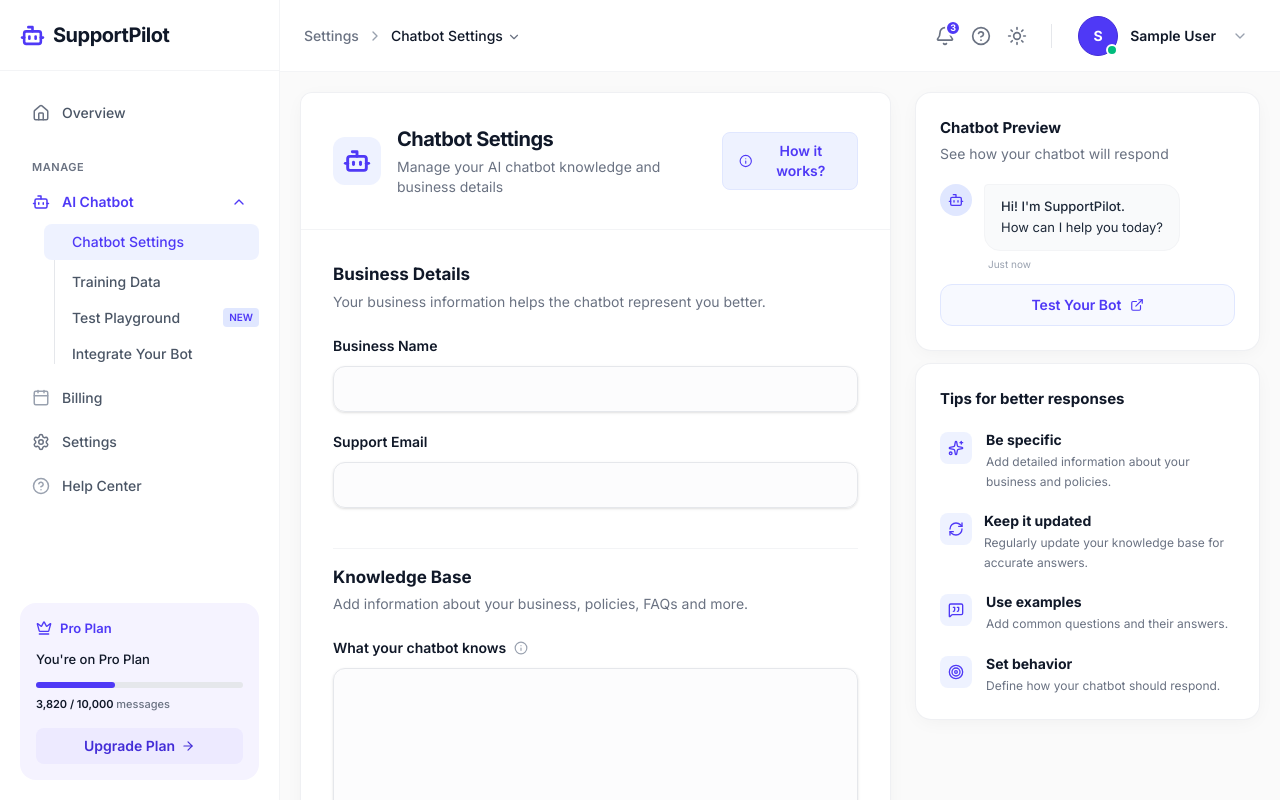
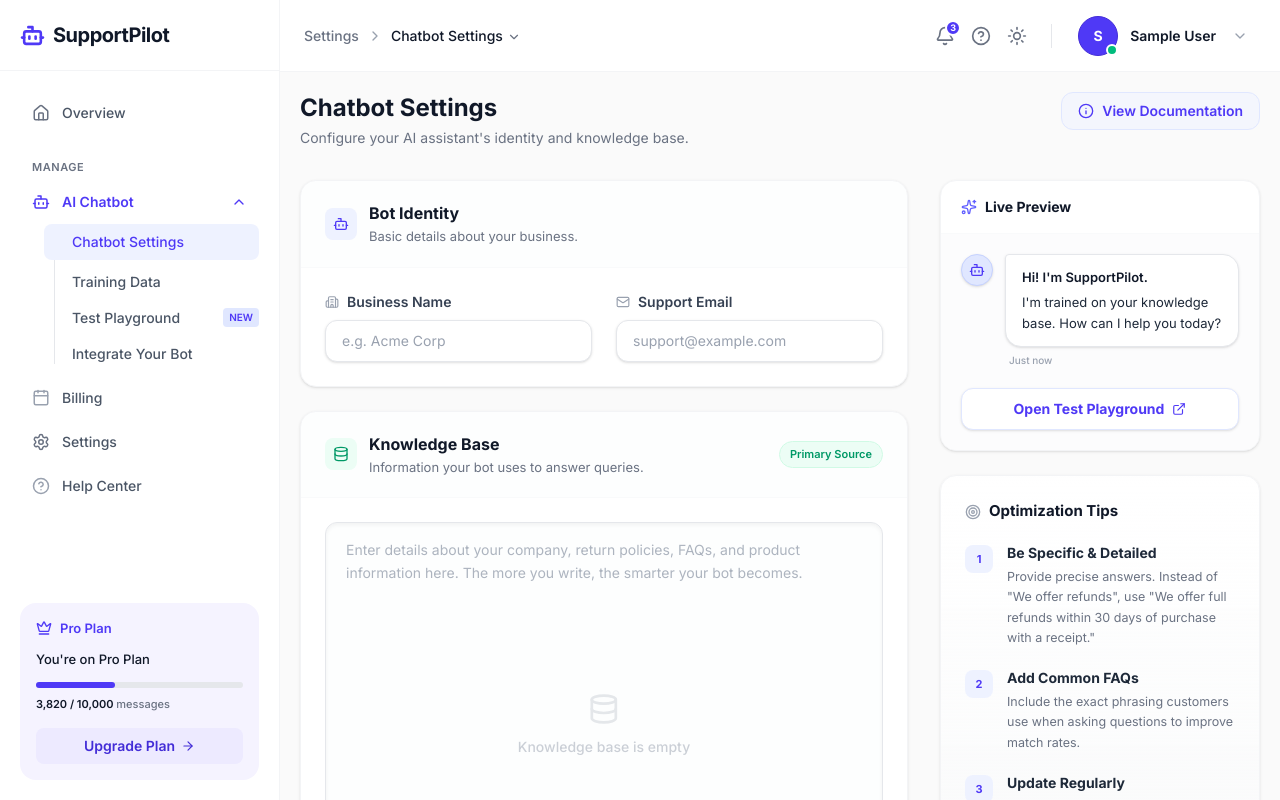
Before and after one commit to hassanMansoor518/supportpilot, a Next.js app: page /dashboard/ChatbotSettings in a window 1280 px wide. Built offline with nearby package versions, Linux system fonts and the light colour scheme; no server answers; the database is empty; sample sign-in values are in the browser's storage.

Commit message:
feat: add chatbot settings management component and dashboard layout navigation

```diff
--- a/src/components/ChatbotSettings.tsx
+++ b/src/components/ChatbotSettings.tsx
@@ -8,7 +8,10 @@
   RefreshCw,
   MessageSquareQuote,
   Target,
-  Loader2
+  Loader2,
+  Building2,
+  Mail,
+  Database
 } from "lucide-react";
 import toast from "react-hot-toast";
 
@@ -64,190 +67,210 @@
   };
 
   return (
-    <div className="max-w-[1400px] mx-auto flex flex-col xl:flex-row gap-4 lg:gap-6 font-sans">
-      {/* Left Column - Main Settings */}
-      <div className="flex-1 space-y-3">
-        <div className="bg-white border border-gray-200/60 rounded-xl shadow-[0_4px_20px_-4px_rgba(0,0,0,0.05)] overflow-hidden">
-          {/* Header */}
-          <div className="p-3 md:p-8 border-b border-gray-100 flex flex-col md:flex-row md:items-center justify-between gap-4">
-            <div className="flex items-center gap-4">
-              <div className="w-12 h-12 bg-indigo-50 rounded-xl flex items-center justify-center text-indigo-600 flex-shrink-0">
-                <Bot size={28} strokeWidth={2.5} />
+    <div className="flex flex-col h-full font-sans max-w-6xl mx-auto">
+      {/* ── Page Header ── */}
+      <div className="flex items-start justify-between mb-8">
+        <div>
+          <h1 className="text-2xl font-bold text-gray-900">Chatbot Settings</h1>
+          <p className="text-sm text-gray-500 mt-1">
+            Configure your AI assistant's identity and knowledge base.
+          </p>
         </div>
-              <div>
-                <h2 className="text-xl font-bold text-gray-900 tracking-tight">Chatbot Settings</h2>
-                <p className="text-sm text-gray-500 mt-1">Manage your AI chatbot knowledge and business details</p>
-              </div>
-            </div>
-            <button className="flex items-center gap-2 text-indigo-600 bg-indigo-50 hover:bg-indigo-100 px-4 py-2 rounded-lg text-sm font-semibold transition-colors w-fit border border-indigo-100">
+        <button className="flex items-center gap-2 text-sm font-semibold text-indigo-600 bg-indigo-50/50 hover:bg-indigo-100/50 border border-indigo-100 px-4 py-2 rounded-xl transition-colors">
           <Info size={16} />
-              How it works?
+          View Documentation
         </button>
       </div>
 
-          <div className="p-6 md:p-8">
-            {/* Business Details Section */}
-            <div className="mb-10">
-              <h3 className="text-[17px] font-bold text-gray-900">Business Details</h3>
-              <p className="text-sm text-gray-500 mt-1 mb-6">
-                Your business information helps the chatbot represent you better.
-              </p>
+      <div className="flex flex-col xl:flex-row gap-6 lg:gap-8 flex-1 pb-10">
 
-              <div className="space-y-5">
+        {/* ── LEFT: Main Form ── */}
+        <div className="flex-1 space-y-6">
+
+          {/* Identity Card */}
+          <div className="bg-white rounded-2xl border border-gray-100 shadow-sm overflow-hidden">
+            <div className="px-6 py-5 border-b border-gray-50 bg-gray-50/30 flex items-center gap-3">
+              <div className="w-8 h-8 rounded-lg bg-indigo-50 flex items-center justify-center">
+                <Bot size={16} className="text-indigo-600" />
+              </div>
               <div>
-                  <label className="block text-sm font-semibold text-gray-900 mb-2.5">
+                <h2 className="text-base font-bold text-gray-900">Bot Identity</h2>
+                <p className="text-[13px] text-gray-500 mt-0.5">Basic details about your business.</p>
+              </div>
+            </div>
+
+            <div className="p-6 space-y-6">
+              <div className="grid sm:grid-cols-2 gap-6">
+                <div className="space-y-2">
+                  <label className="text-sm font-semibold text-gray-700 flex items-center gap-2">
+                    <Building2 size={14} className="text-gray-400" />
                     Business Name
                   </label>
                   <input
                     type="text"
                     value={businessName}
                     onChange={(e) => setBusinessName(e.target.value)}
-                    className="w-full px-4 py-3 bg-gray-50/50 hover:bg-gray-50 focus:bg-white border border-gray-200 rounded-xl text-sm text-gray-900 focus:outline-none focus:ring-4 focus:ring-indigo-600/10 focus:border-indigo-600 transition-all shadow-sm"
+                    placeholder="e.g. Acme Corp"
+                    className="w-full px-4 py-2.5 bg-white border border-gray-200 rounded-xl text-sm text-gray-900 focus:outline-none focus:ring-4 focus:ring-indigo-600/10 focus:border-indigo-500 transition-all shadow-sm placeholder:text-gray-400"
                   />
                 </div>
 
-                <div>
-                  <label className="block text-sm font-semibold text-gray-900 mb-2.5">
+                <div className="space-y-2">
+                  <label className="text-sm font-semibold text-gray-700 flex items-center gap-2">
+                    <Mail size={14} className="text-gray-400" />
                     Support Email
                   </label>
                   <input
                     type="email"
                     value={supportEmail}
                     onChange={(e) => setSupportEmail(e.target.value)}
-                    className="w-full px-4 py-3 bg-gray-50/50 hover:bg-gray-50 focus:bg-white border border-gray-200 rounded-xl text-sm text-gray-900 focus:outline-none focus:ring-4 focus:ring-indigo-600/10 focus:border-indigo-600 transition-all shadow-sm"
+                    placeholder="support@example.com"
+                    className="w-full px-4 py-2.5 bg-white border border-gray-200 rounded-xl text-sm text-gray-900 focus:outline-none focus:ring-4 focus:ring-indigo-600/10 focus:border-indigo-500 transition-all shadow-sm placeholder:text-gray-400"
                   />
-                </div>
-              </div>
-            </div>
-
-            <hr className="border-gray-100 mb-4" />
-
-            {/* Knowledge Base Section */}
-            <div>
-              <h3 className="text-[17px] font-bold text-gray-900">Knowledge Base</h3>
-              <p className="text-sm text-gray-500 mt-1 mb-6">
-                Add information about your business, policies, FAQs and more.
-              </p>
-
-              <div>
-                <label className="flex items-center gap-2 text-sm font-semibold text-gray-900 mb-2.5">
-                  What your chatbot knows
-                  <Info size={14} className="text-gray-400 cursor-help" />
-                </label>
-                <div className="relative">
-                  <textarea
-                    rows={12}
-                    value={knowledge}
-                    onChange={(e) => setKnowledge(e.target.value)}
-                    className="w-full px-4 py-3 bg-gray-50/50 hover:bg-gray-50 focus:bg-white border border-gray-200 rounded-xl text-sm text-gray-900 focus:outline-none focus:ring-4 focus:ring-indigo-600/10 focus:border-indigo-600 transition-all resize-y shadow-sm leading-relaxed"
-                  />
-                </div>
-                <p className="text-xs text-gray-500 mt-2 font-medium">
-                  Add as much detail as possible for better AI responses.
-                </p>
-              </div>
-            </div>
-
-            {/* Actions */}
-            <div className="mt-10 pt-6 border-t border-gray-100 flex items-center gap-5">
-              <button
-                onClick={handleSave}
-                disabled={isSaving || isLoading}
-                className="flex items-center justify-center gap-2 bg-indigo-600 hover:bg-indigo-700 disabled:opacity-70 disabled:hover:bg-indigo-600 text-white font-semibold text-sm px-6 py-2.5 rounded-xl transition-all shadow-md shadow-indigo-600/20 hover:shadow-lg hover:shadow-indigo-600/30 hover:-translate-y-0.5 disabled:hover:-translate-y-0">
-                {isSaving ? <Loader2 size={16} className="animate-spin" /> : <Check size={16} strokeWidth={2.5} />}
-                {isSaving ? 'Saving...' : 'Save Changes'}
-              </button>
-              <div className="flex items-center gap-2 text-sm font-medium text-gray-600">
-                <div className={`w-2 h-2 rounded-full ${isSaving ? 'bg-amber-400 animate-pulse' : 'bg-emerald-500'}`}></div>
-                {isSaving ? 'Saving changes...' : 'All changes saved'}
-              </div>
                 </div>
               </div>
             </div>
           </div>
 
-      {/* Right Column - Preview & Tips */}
-      <div className="w-full xl:w-[345px] flex-shrink-0 space-y-3 xl:sticky xl:top-0 h-fit self-start">
-        {/* Chatbot Preview Card */}
-        <div className="bg-white border border-gray-200/60 rounded-2xl shadow-[0_4px_20px_-4px_rgba(0,0,0,0.05)] p-6 md:p-6">
-          <h3 className="text-[15px] font-bold text-gray-900">Chatbot Preview</h3>
-          <p className="text-sm text-gray-500 mt-1 mb-5">See how your chatbot will respond</p>
+          {/* Knowledge Card */}
+          <div className="bg-white rounded-2xl border border-gray-100 shadow-sm overflow-hidden flex flex-col">
+            <div className="px-6 py-5 border-b border-gray-50 bg-gray-50/30 flex items-center justify-between">
+              <div className="flex items-center gap-3">
+                <div className="w-8 h-8 rounded-lg bg-emerald-50 flex items-center justify-center">
+                  <Database size={16} className="text-emerald-600" />
+                </div>
+                <div>
+                  <h2 className="text-base font-bold text-gray-900">Knowledge Base</h2>
+                  <p className="text-[13px] text-gray-500 mt-0.5">Information your bot uses to answer queries.</p>
+                </div>
+              </div>
+              <span className="text-[11px] font-semibold text-emerald-600 bg-emerald-50 px-2.5 py-1 rounded-full border border-emerald-100">
+                Primary Source
+              </span>
+            </div>
 
-          <div className="mb-3">
-            <div className="flex gap-3">
-              <div className="w-8 h-8 rounded-full bg-indigo-100 flex flex-shrink-0 items-center justify-center text-indigo-600">
-                <Bot size={16} />
+            <div className="p-6 flex-1 flex flex-col">
+              <div className="flex-1 relative group">
+                <textarea
+                  value={knowledge}
+                  onChange={(e) => setKnowledge(e.target.value)}
+                  placeholder="Enter details about your company, return policies, FAQs, and product information here. The more you write, the smarter your bot becomes."
+                  className="w-full h-[300px] sm:h-[400px] px-5 py-4 bg-gray-50/30 border border-gray-200 rounded-xl text-[14px] text-gray-800 focus:outline-none focus:bg-white focus:ring-4 focus:ring-indigo-600/10 focus:border-indigo-500 transition-all resize-y shadow-inner leading-relaxed placeholder:text-gray-400/80"
+                />
+                {!knowledge && (
+                  <div className="absolute top-1/2 left-1/2 -translate-x-1/2 -translate-y-1/2 pointer-events-none opacity-50 flex flex-col items-center text-gray-400">
+                    <Database size={32} className="mb-3 opacity-50" />
+                    <p className="text-sm font-medium">Knowledge base is empty</p>
                   </div>
-              <div className="flex flex-col">
-                <div className="bg-gray-50 text-gray-800 text-[13px] px-4 py-3 rounded-2xl rounded-tl-sm border border-gray-100">
-                  <p className="font-medium mb-0.5">Hi! I'm SupportPilot.</p>
-                  <p>How can I help you today?</p>
+                )}
               </div>
-                <span className="text-[10px] text-gray-400 mt-1.5 ml-1">Just now</span>
+              <div className="mt-4 flex items-center justify-between">
+                <p className="text-xs text-gray-500 font-medium">
+                  Accepts plain text, markdown, and code snippets.
+                </p>
+                <span className="text-xs text-gray-400 font-medium bg-gray-100 px-2 py-1 rounded-md">
+                  {knowledge.length} chars
+                </span>
               </div>
             </div>
           </div>
 
-          <button className="w-full flex items-center justify-center gap-2 text-indigo-600 bg-indigo-50/50 hover:bg-indigo-50 border border-indigo-100 rounded-xl py-2.5 text-sm font-semibold transition-colors">
-            Test Your Bot
+          {/* Action Footer */}
+          <div className="flex items-center justify-between pt-2">
+            <div className="flex items-center gap-2.5">
+              <div className={`w-2.5 h-2.5 rounded-full ${isSaving ? 'bg-amber-400 animate-pulse' : 'bg-emerald-500 ring-4 ring-emerald-50'}`}></div>
+              <span className="text-sm font-medium text-gray-600">
+                {isSaving ? 'Syncing changes...' : 'Ready to save'}
+              </span>
+            </div>
+            <button
+              onClick={handleSave}
+              disabled={isSaving || isLoading}
+              className="flex items-center justify-center gap-2 bg-indigo-600 hover:bg-indigo-700 disabled:opacity-70 disabled:hover:bg-indigo-600 text-white font-bold text-sm px-8 py-3 rounded-xl transition-all shadow-[0_4px_14px_0_rgba(79,70,229,0.39)] hover:shadow-[0_6px_20px_rgba(79,70,229,0.23)] hover:-translate-y-0.5 active:translate-y-0 disabled:hover:-translate-y-0 disabled:hover:shadow-none"
+            >
+              {isSaving ? <Loader2 size={18} className="animate-spin" /> : <Check size={18} strokeWidth={3} />}
+              {isSaving ? 'Saving Changes...' : 'Save Configuration'}
+            </button>
+          </div>
+
+        </div>
+
+        {/* ── RIGHT: Preview & Tips ── */}
+        <div className="w-full xl:w-[320px] flex-shrink-0 flex flex-col gap-6">
+
+          {/* Preview Card */}
+          <div className="bg-white rounded-2xl border border-gray-100 shadow-sm overflow-hidden flex flex-col">
+            <div className="px-5 py-4 border-b border-gray-50 flex items-center gap-2">
+              <Sparkles size={16} className="text-indigo-500" />
+              <h3 className="text-sm font-bold text-gray-900">Live Preview</h3>
+            </div>
+            <div className="p-5 bg-gray-50/50 flex-1">
+              <div className="flex gap-3 mb-5">
+                <div className="w-8 h-8 rounded-full bg-indigo-100 border border-indigo-200 flex flex-shrink-0 items-center justify-center text-indigo-600 shadow-sm">
+                  <Bot size={16} />
+                </div>
+                <div className="flex flex-col">
+                  <div className="bg-white text-gray-800 text-[13px] leading-relaxed px-4 py-3 rounded-2xl rounded-tl-sm border border-gray-200 shadow-sm">
+                    <p className="font-semibold mb-1 text-gray-900">Hi! I'm {businessName || 'SupportPilot'}.</p>
+                    <p>I'm trained on your knowledge base. How can I help you today?</p>
+                  </div>
+                  <span className="text-[10px] font-medium text-gray-400 mt-1.5 ml-1">Just now</span>
+                </div>
+              </div>
+              <button className="w-full flex items-center justify-center gap-2 text-indigo-600 bg-white hover:bg-indigo-50 border border-indigo-100 rounded-xl py-2.5 text-sm font-bold transition-all shadow-sm">
+                Open Test Playground
                 <ExternalLink size={14} />
               </button>
             </div>
+          </div>
 
           {/* Tips Card */}
-        <div className="bg-white border border-gray-200/60 rounded-2xl shadow-[0_4px_20px_-4px_rgba(0,0,0,0.05)] p-6 md:p-6">
-          <h3 className="text-[15px] font-bold text-gray-900 mb-5">Tips for better responses</h3>
+          <div className="bg-gradient-to-b from-white to-gray-50/50 rounded-2xl border border-gray-100 shadow-sm p-6">
+            <h3 className="text-[15px] font-bold text-gray-900 mb-5 flex items-center gap-2">
+              <Target size={16} className="text-gray-400" />
+              Optimization Tips
+            </h3>
 
             <div className="space-y-5">
-            <div className="flex gap-3.5">
-              <div className="w-8 h-8 rounded-lg bg-indigo-50 flex items-center justify-center text-indigo-600 flex-shrink-0 mt-0.5">
-                <Sparkles size={16} />
+              <div className="flex gap-3.5 group">
+                <div className="w-7 h-7 rounded-lg bg-indigo-50 flex items-center justify-center text-indigo-600 flex-shrink-0 mt-0.5 group-hover:bg-indigo-100 transition-colors">
+                  <span className="text-[11px] font-bold">1</span>
                 </div>
                 <div>
-                <h4 className="text-sm font-bold text-gray-900">Be specific</h4>
-                <p className="text-xs text-gray-500 mt-0.5 leading-relaxed">
-                  Add detailed information about your business and policies.
+                  <h4 className="text-sm font-bold text-gray-800">Be Specific & Detailed</h4>
+                  <p className="text-[12.5px] text-gray-500 mt-1 leading-relaxed">
+                    Provide precise answers. Instead of "We offer refunds", use "We offer full refunds within 30 days of purchase with a receipt."
                   </p>
                 </div>
               </div>
 
-            <div className="flex gap-3">
-              <div className="w-8 h-8 rounded-lg bg-indigo-50 flex items-center justify-center text-indigo-600 flex-shrink-0 mt-0.5">
-                <RefreshCw size={16} />
+              <div className="flex gap-3.5 group">
+                <div className="w-7 h-7 rounded-lg bg-indigo-50 flex items-center justify-center text-indigo-600 flex-shrink-0 mt-0.5 group-hover:bg-indigo-100 transition-colors">
+                  <span className="text-[11px] font-bold">2</span>
                 </div>
                 <div>
-                <h4 className="text-sm font-bold text-gray-900">Keep it updated</h4>
-                <p className="text-xs text-gray-500 mt-0.5 leading-relaxed">
-                  Regularly update your knowledge base for accurate answers.
+                  <h4 className="text-sm font-bold text-gray-800">Add Common FAQs</h4>
+                  <p className="text-[12.5px] text-gray-500 mt-1 leading-relaxed">
+                    Include the exact phrasing customers use when asking questions to improve match rates.
                   </p>
                 </div>
               </div>
 
-            <div className="flex gap-3.5">
-              <div className="w-8 h-8 rounded-lg bg-indigo-50 flex items-center justify-center text-indigo-600 flex-shrink-0 mt-0.5">
-                <MessageSquareQuote size={16} />
+              <div className="flex gap-3.5 group">
+                <div className="w-7 h-7 rounded-lg bg-indigo-50 flex items-center justify-center text-indigo-600 flex-shrink-0 mt-0.5 group-hover:bg-indigo-100 transition-colors">
+                  <span className="text-[11px] font-bold">3</span>
                 </div>
                 <div>
-                <h4 className="text-sm font-bold text-gray-900">Use examples</h4>
-                <p className="text-xs text-gray-500 mt-0.5 leading-relaxed">
-                  Add common questions and their answers.
-                </p>
-              </div>
-            </div>
-
-            <div className="flex gap-3.5">
-              <div className="w-8 h-8 rounded-lg bg-indigo-50 flex items-center justify-center text-indigo-600 flex-shrink-0 mt-0.5">
-                <Target size={16} />
-              </div>
-              <div>
-                <h4 className="text-sm font-bold text-gray-900">Set behavior</h4>
-                <p className="text-xs text-gray-500 mt-0.5 leading-relaxed">
-                  Define how your chatbot should respond.
+                  <h4 className="text-sm font-bold text-gray-800">Update Regularly</h4>
+                  <p className="text-[12.5px] text-gray-500 mt-1 leading-relaxed">
+                    Whenever your business logic, pricing, or policies change, update this knowledge base immediately.
                   </p>
                 </div>
               </div>
             </div>
           </div>
+
+        </div>
       </div>
     </div>
   );
--- a/src/components/DashboardLeftSide.tsx
+++ b/src/components/DashboardLeftSide.tsx
@@ -1,3 +1,5 @@
+"use client";
+
 import React from "react";
 import {
   Bot,
@@ -12,8 +14,15 @@
   CircleHelp,
 } from "lucide-react";
 import Link from "next/link";
+import { usePathname } from "next/navigation";
 
 export default function DashboardLeftSide() {
+  const pathname = usePathname();
+
+  const isLinkActive = (path: string) => {
+    return pathname === path;
+  };
+
   return (
     <div className="w-[280px] h-screen bg-white border-r border-gray-100 flex flex-col font-sans">
       {/* Header / Logo */}
@@ -24,16 +33,13 @@
         <h1 className="text-[20px] font-bold text-gray-900 tracking-tight">SupportPilot</h1>
       </div>
 
-
-
-
       {/* Navigation */}
       <div className="flex-1 px-5 overflow-y-auto">
         <div className="mb-4">
-          <button className="w-full flex items-center gap-3 px-3 pt-8 pb-5 text-gray-600 hover:text-gray-900 hover:bg-gray-50 rounded-lg transition-colors">
+          <Link href="/dashboard" className="w-full flex items-center gap-3 px-3 pt-8 pb-5 text-gray-600 hover:text-gray-900 hover:bg-gray-50 rounded-lg transition-colors">
             <Home size={18} className="text-gray-500" />
             <span className="text-sm font-medium">Overview</span>
-          </button>
+          </Link>
         </div>
 
         <div className="mb-2 mt-4 px-3 text-[11px] font-semibold text-gray-500 tracking-wider">
@@ -53,15 +59,26 @@
 
             {/* Sub-items */}
             <div className="ml-6 mt-1 flex flex-col relative before:absolute before:left-2.5 before:top-0 before:bottom-2 before:w-[1px] before:bg-gray-200">
-              <Link href="/dashboard/ChatbotSettings" className="w-full text-left pl-7 py-2 text-sm font-medium text-indigo-600 bg-indigo-50 rounded-lg mb-1 relative z-10 block">
+              <Link
+                href="/dashboard/ChatbotSettings"
+                className={`w-full text-left pl-7 py-2 text-sm font-medium rounded-lg mb-1 relative z-10 block transition-colors ${
+                  isLinkActive("/dashboard/ChatbotSettings")
+                    ? "text-indigo-600 bg-indigo-50"
+                    : "text-gray-600 hover:text-gray-900 hover:bg-gray-50"
+                }`}
+              >
                 Chatbot Settings
               </Link>
-              <button className="w-full text-left pl-7 py-2 text-sm font-medium text-gray-600 hover:text-gray-900">
+              <button className="w-full text-left pl-7 py-2 text-sm font-medium text-gray-600 hover:text-gray-900 transition-colors">
                 Training Data
               </button>
               <Link
                 href="/dashboard/TestPlayground"
-                className="w-full text-left pl-7 py-2 text-sm font-medium text-gray-600 hover:text-gray-900 hover:bg-gray-50 rounded-lg flex items-center justify-between"
+                className={`w-full text-left pl-7 py-2 text-sm font-medium rounded-lg flex items-center justify-between transition-colors ${
+                  isLinkActive("/dashboard/TestPlayground")
+                    ? "text-indigo-600 bg-indigo-50"
+                    : "text-gray-600 hover:text-gray-900 hover:bg-gray-50"
+                }`}
               >
                 <span>Test Playground</span>
 
@@ -69,8 +86,14 @@
                   NEW
                 </span>
               </Link>
-              <Link href="/dashboard/Integrations"
-                className="w-full text-left pl-7 py-2 text-sm font-medium text-gray-600 hover:text-gray-900">
+              <Link
+                href="/dashboard/Integrations"
+                className={`w-full text-left pl-7 py-2 text-sm font-medium rounded-lg transition-colors ${
+                  isLinkActive("/dashboard/Integrations")
+                    ? "text-indigo-600 bg-indigo-50"
+                    : "text-gray-600 hover:text-gray-900 hover:bg-gray-50"
+                }`}
+              >
                 Integrate Your Bot
               </Link>
             </div>
```
Lines whose indentation alone changed are shown as unchanged.
